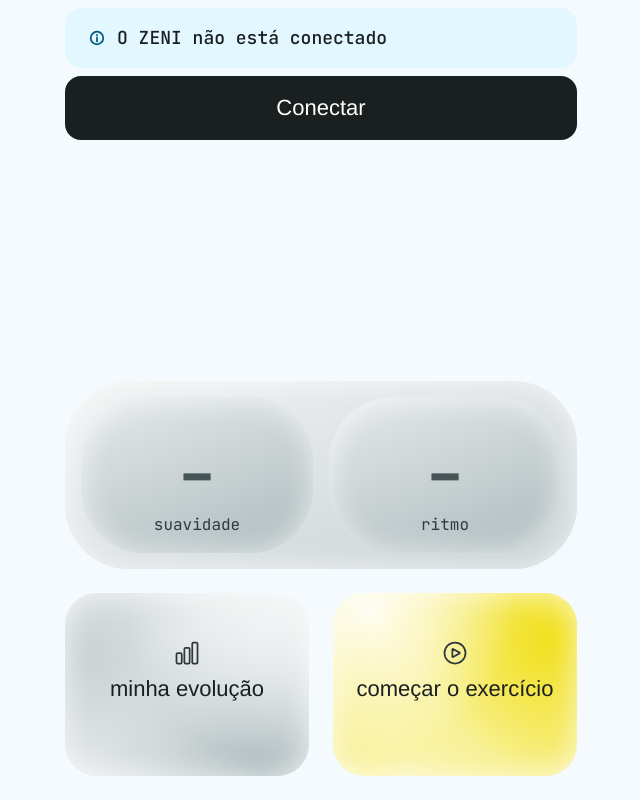
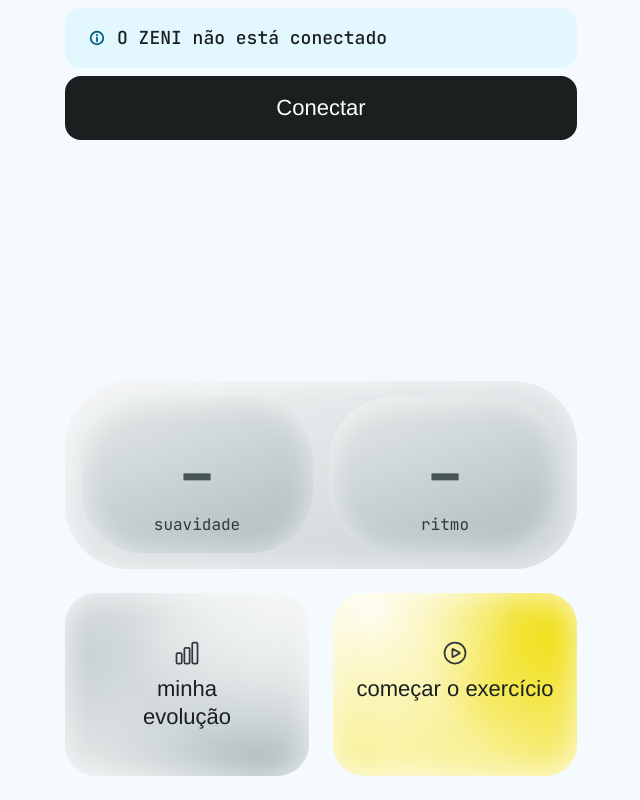
Before and after one commit to chicogborba/zeni, a React (Vite) app in the folder zeni-site/: page / in a window 1280 px wide. Shown: the whole page, without its empty margins (319-959 px from the left). Built offline with nearby package versions, Linux system fonts and the light colour scheme; a web font is replaced by a local one.

Commit message:
Quebra de linha fixa em minha / evolução no cartão da Home

```diff
--- a/zeni-site/src/styles/componentes.css
+++ b/zeni-site/src/styles/componentes.css
@@ -407,6 +407,7 @@
   justify-content: center;
   text-transform: lowercase;
   text-wrap: balance;
+  white-space: pre-line; /* respeita a quebra fixa do título (minha / evolução) */
 }
 
 /* Entrada suave dos textos: aparece e sobe um pouco. --i escalona a entrada.
--- a/zeni-site/src/telas/Home.jsx
+++ b/zeni-site/src/telas/Home.jsx
@@ -17,7 +17,7 @@ import { CHAVES, ler } from '../storage.js'
 // `tela` pode ser uma função: o exercício passa antes pela triagem e pela conexão (src/fluxo.js).
 // A ordem do array é a ordem na tela, da esquerda para a direita. Só o exercício usa o amarelo.
 const DESTINOS = [
-  { id: 'evolucao', titulo: 'Minha evolução', tela: 'evolucao', gradiente: 'cinza', Icone: ChartBarIcon },
+  { id: 'evolucao', titulo: 'Minha\nevolução', tela: 'evolucao', gradiente: 'cinza', Icone: ChartBarIcon },
   { id: 'exercicio', titulo: 'Começar o exercício', tela: telaDoExercicio, gradiente: 'amarelo', Icone: PlayCircleIcon },
 ]
 
```
